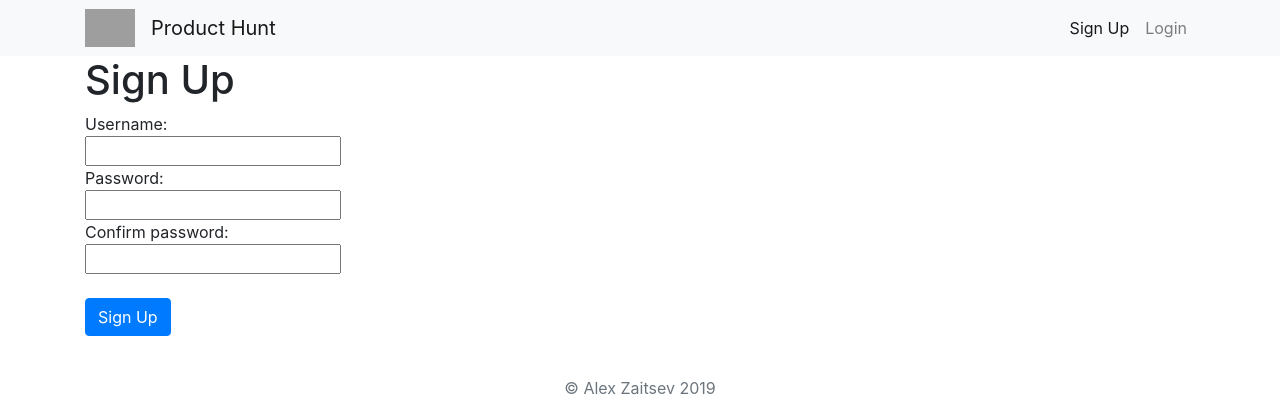
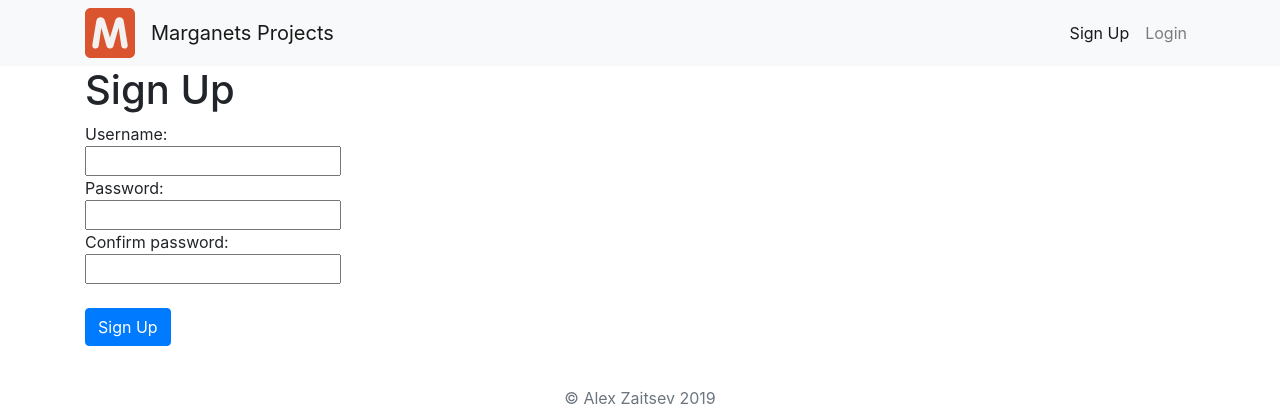
Before and after one commit to alexzaitsev/mn-projects, a Django app: page /accounts/signup/ in a window 1280 px wide. Shown: the top 420 px of the page. Run offline with Django 3.2, Linux system fonts and the light colour scheme; some libraries are stand-ins or nearby versions; grey boxes are pictures that could not be loaded.

Commit message:
Re-branding, polishing

```diff
--- a/accounts/templates/accounts/login.html
+++ b/accounts/templates/accounts/login.html
@@ -1,4 +1,9 @@
 {% extends 'base.html' %}
+
+{% block title %}
+- Login
+{% endblock %}
+
 {% block content %}
 
 <h1>Login</h1>
--- a/accounts/templates/accounts/signup.html
+++ b/accounts/templates/accounts/signup.html
@@ -1,4 +1,9 @@
 {% extends 'base.html' %}
+
+{% block title %}
+- Sign Up
+{% endblock %}
+
 {% block content %}
 
 <h1>Sign Up</h1>
@@ -16,5 +21,4 @@
     <input class="btn btn-primary" type="submit" value="Sign Up">
 </form>
 
-
 {% endblock %}
--- a/producthuntclone/templates/base.html
+++ b/producthuntclone/templates/base.html
@@ -6,7 +6,10 @@
           integrity="sha384-ggOyR0iXCbMQv3Xipma34MD+dH/1fQ784/j6cY/iJTQUOhcWr7x9JvoRxT2MZw1T" crossorigin="anonymous">
     <script src="https://kit.fontawesome.com/589e9a454c.js"></script>
 
-    <title>Product Hunt</title>
+    <title>Marganets Projects
+        {% block title %}
+        {% endblock %}
+    </title>
 </head>
 <body>
 
@@ -16,7 +19,7 @@
             <a href="{% url 'home' %}">
                 <img src="{% static 'logo.svg' %}" class="d-inline-block align-top mr-3" width="50"/>
             </a>
-            <a class="navbar-brand" href="{% url 'home' %}">Product Hunt</a>
+            <a class="navbar-brand" href="{% url 'home' %}">Marganets Projects</a>
             <button class="navbar-toggler" type="button" data-toggle="collapse" data-target="#navbarNav"
                     aria-controls="navbarNav" aria-expanded="false" aria-label="Toggle navigation">
                 <span class="navbar-toggler-icon"></span>
--- a/products/templates/products/create.html
+++ b/products/templates/products/create.html
@@ -1,4 +1,9 @@
 {% extends 'base.html' %}
+
+{% block title %}
+- New Product
+{% endblock %}
+
 {% block content %}
 
 
--- a/products/templates/products/detail.html
+++ b/products/templates/products/detail.html
@@ -1,4 +1,9 @@
 {% extends 'base.html' %}
+
+{% block title %}
+- {{ product.title }}
+{% endblock %}
+
 {% block content %}
 
 <br>
```
Also changed, not shown: producthuntclone/static/logo.svg (added), 1 other file.
